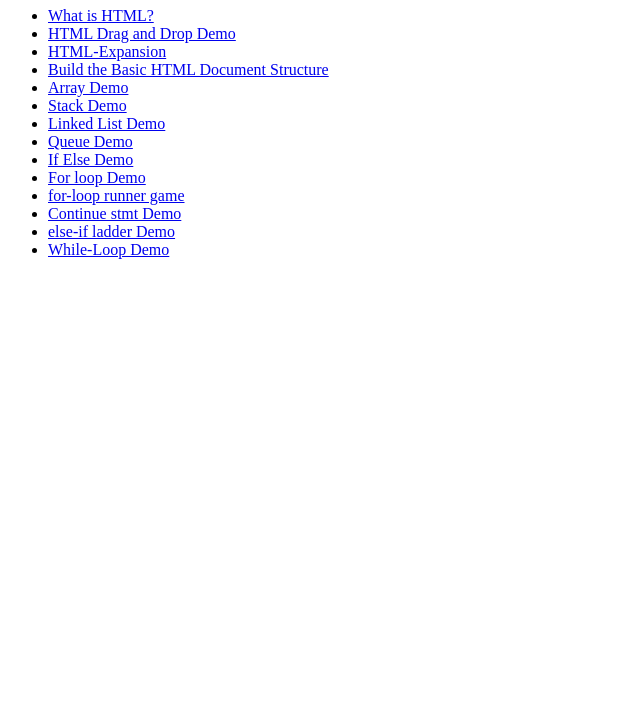
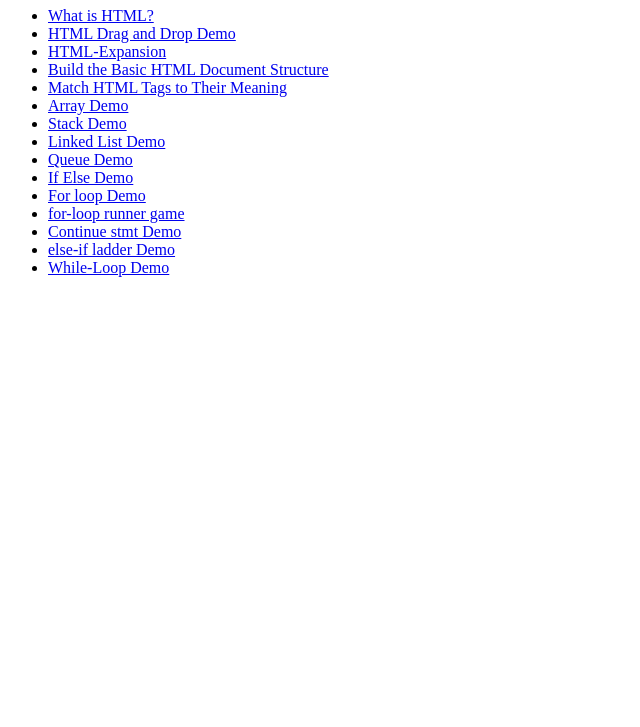
Before and after one commit to Anishabibin/Learning-Website, a plain HTML site: page index.html in a window 1280 px wide. Shown: the part 73-800 px from the top of the page, without its empty margins (0-640 px from the left). Drawn offline with Linux system fonts and the light colour scheme.

Commit message:
Update index.html

```diff
--- a/index.html
+++ b/index.html
@@ -12,6 +12,7 @@
         <li><a href="lessons/HTML/HTML-Drag and drop.html">HTML Drag and Drop Demo</a></li>
         <li><a href="lessons/HTML/HTML-Drag and drop.html">HTML-Expansion</a></li>
         <li><a href="lessons/HTML/html_structdemo.html">Build the Basic HTML Document Structure</a></li>
+        <li><a href="lessons/HTML/HTML_struct_Tag_Identifier_LO.html">Match HTML Tags to Their Meaning</a></li>
 
         <li><a href="lessons/Array.html">Array Demo</a></li>
         <li><a href="lessons/stack.html"> Stack Demo</a></li>
```
